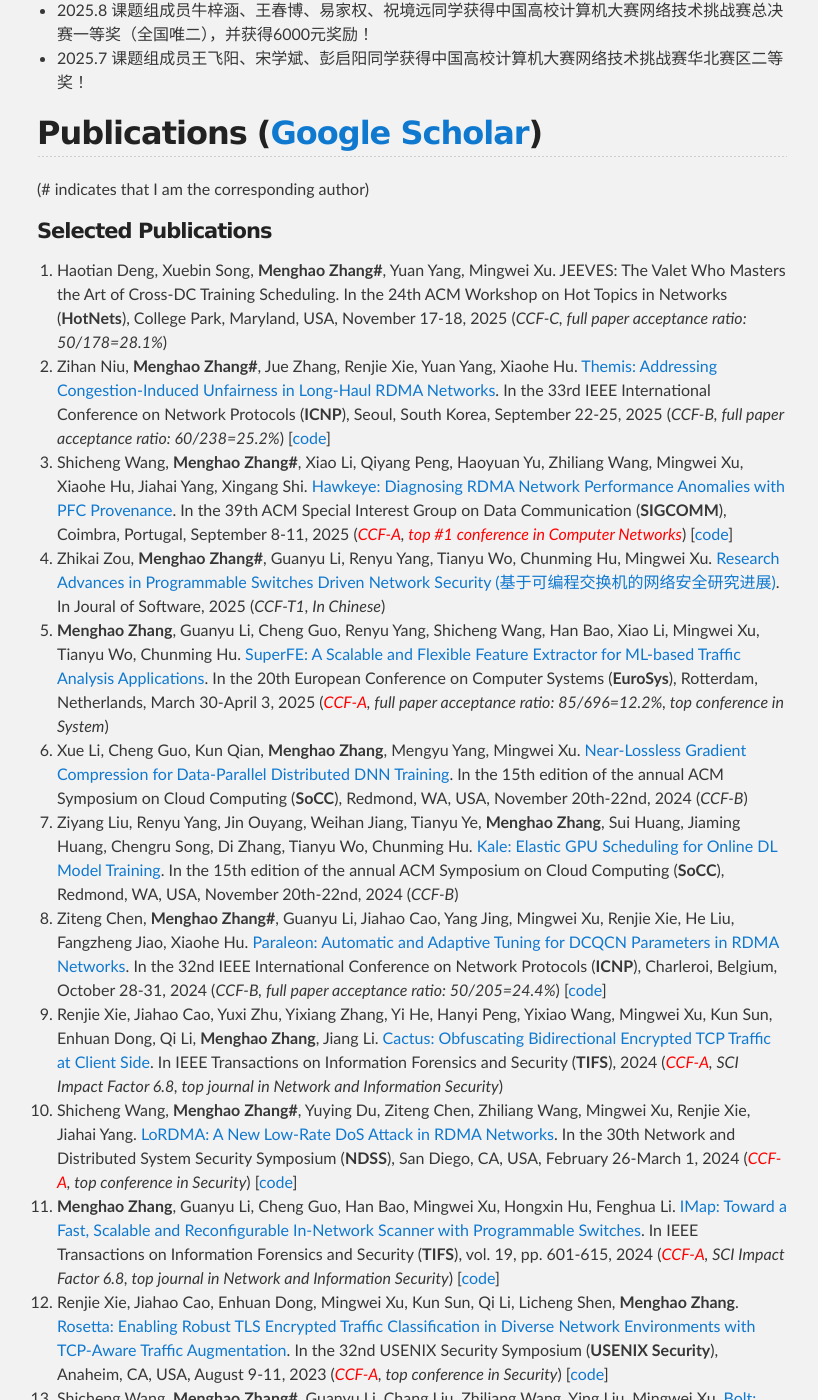
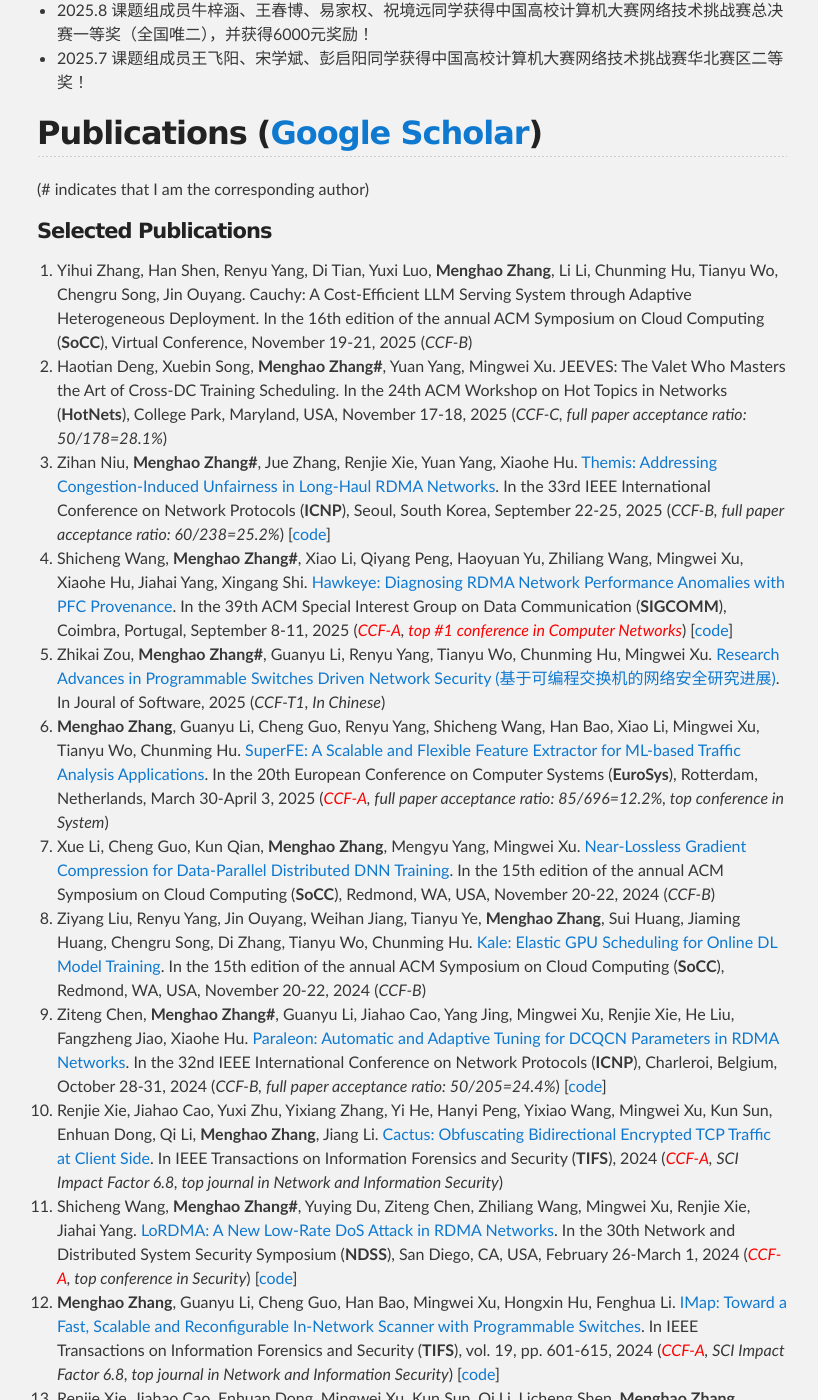
Before and after one commit to zhangmenghao/zhangmenghao.github.io, a Jekyll site: the page built from index.md, in a window 1280 px wide and 1400 px high, scrolled down 1246 px. Shown: the whole window, without its empty margins (228-1046 px from the left). Built offline with Jekyll 4.4.1, drawn with Linux system fonts in a browser that asks for light colours.

Commit message:
Add SoCC 25

```diff
--- a/index.md
+++ b/index.md
@@ -38,6 +38,9 @@
 ## Publications ([Google Scholar](https://scholar.google.com/citations?user=fv-p85gAAAAJ&hl=zh-CN))
 (# indicates that I am the corresponding author)
 #### Selected Publications
+25. Yihui Zhang, Han Shen, Renyu Yang, Di Tian, Yuxi Luo, __Menghao Zhang__, Li Li, Chunming Hu, Tianyu Wo, Chengru Song, Jin Ouyang.
+Cauchy: A Cost-Efficient LLM Serving System through Adaptive Heterogeneous Deployment.
+In the 16th edition of the annual ACM Symposium on Cloud Computing (**SoCC**), Virtual Conference, November 19-21, 2025 (*CCF-B*)
 24. Haotian Deng, Xuebin Song, __Menghao Zhang#__, Yuan Yang, Mingwei Xu.
 JEEVES: The Valet Who Masters the Art of Cross-DC Training Scheduling.
 In the 24th ACM Workshop on Hot Topics in Networks (**HotNets**), College Park, Maryland, USA, November 17-18, 2025 (*CCF-C, full paper acceptance ratio: 50/178=28.1%*)
@@ -55,10 +58,10 @@
 In the 20th European Conference on Computer Systems (**EuroSys**), Rotterdam, Netherlands, March 30-April 3, 2025 (*<font color='red'>CCF-A</font>, full paper acceptance ratio: 85/696=12.2%, top conference in System*)
 19. Xue Li, Cheng Guo, Kun Qian, __Menghao Zhang__, Mengyu Yang, Mingwei Xu.
 [Near-Lossless Gradient Compression for Data-Parallel Distributed DNN Training](./papers/SoCC2024-GComp.pdf).
-In the 15th edition of the annual ACM Symposium on Cloud Computing (**SoCC**), Redmond, WA, USA, November 20th-22nd, 2024 (*CCF-B*)
+In the 15th edition of the annual ACM Symposium on Cloud Computing (**SoCC**), Redmond, WA, USA, November 20-22, 2024 (*CCF-B*)
 18. Ziyang Liu, Renyu Yang, Jin Ouyang, Weihan Jiang, Tianyu Ye, __Menghao Zhang__, Sui Huang, Jiaming Huang, Chengru Song, Di Zhang, Tianyu Wo, Chunming Hu.
 [Kale: Elastic GPU Scheduling for Online DL Model Training](./papers/SoCC2024-Kale.pdf).
-In the 15th edition of the annual ACM Symposium on Cloud Computing (**SoCC**), Redmond, WA, USA, November 20th-22nd, 2024 (*CCF-B*)
+In the 15th edition of the annual ACM Symposium on Cloud Computing (**SoCC**), Redmond, WA, USA, November 20-22, 2024 (*CCF-B*)
 17. Ziteng Chen, __Menghao Zhang#__, Guanyu Li, Jiahao Cao, Yang Jing, Mingwei Xu, Renjie Xie, He Liu, Fangzheng Jiao, Xiaohe Hu.
 [Paraleon: Automatic and Adaptive Tuning for DCQCN Parameters in RDMA Networks](./papers/ICNP2024-Paraleon.pdf).
 In the 32nd IEEE International Conference on Network Protocols (**ICNP**), Charleroi, Belgium, October 28-31, 2024 (*CCF-B, full paper acceptance ratio: 50/205=24.4%*) [[code](https://github.com/czt8888/Paraleon-ns3)]
```
